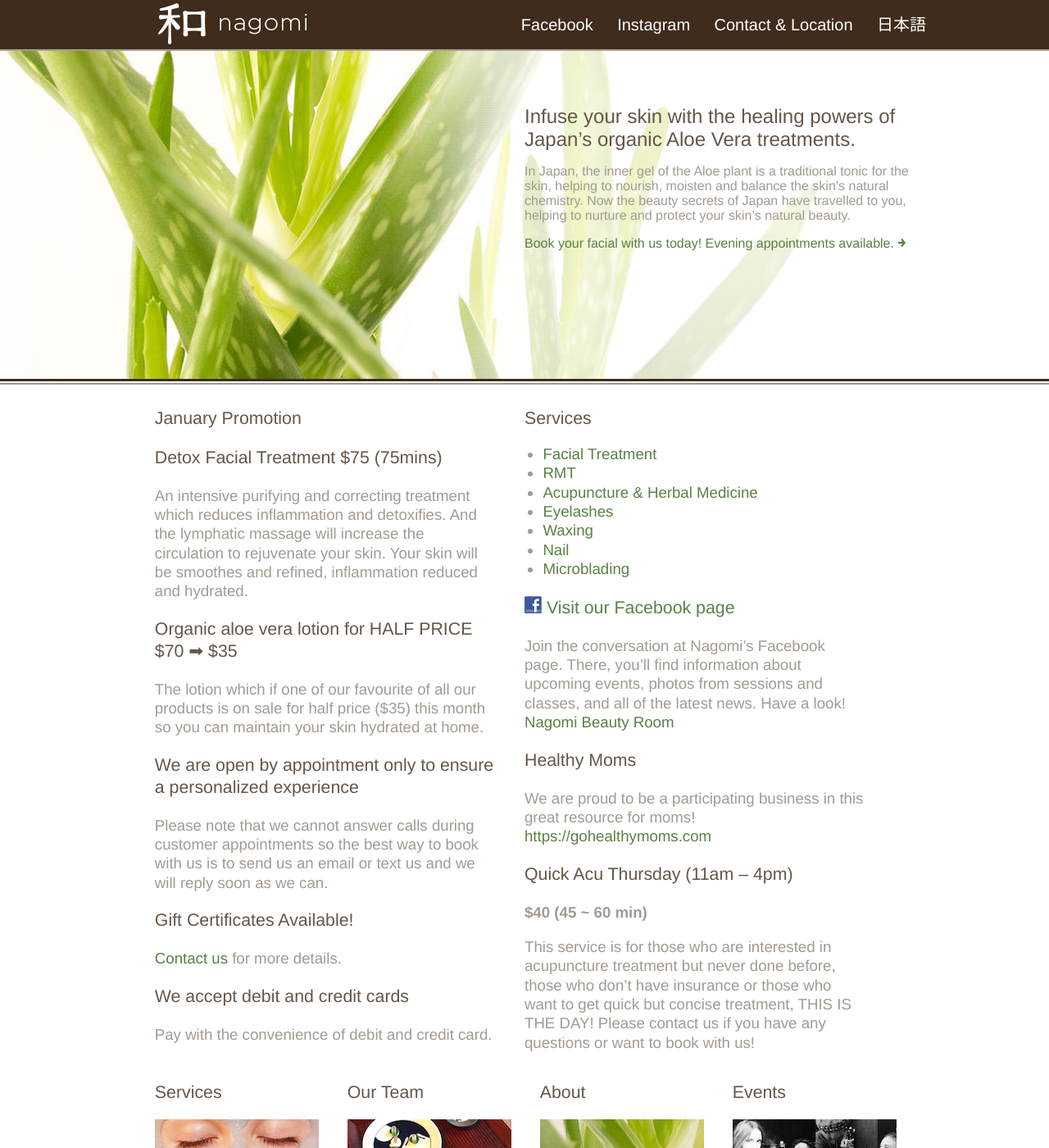
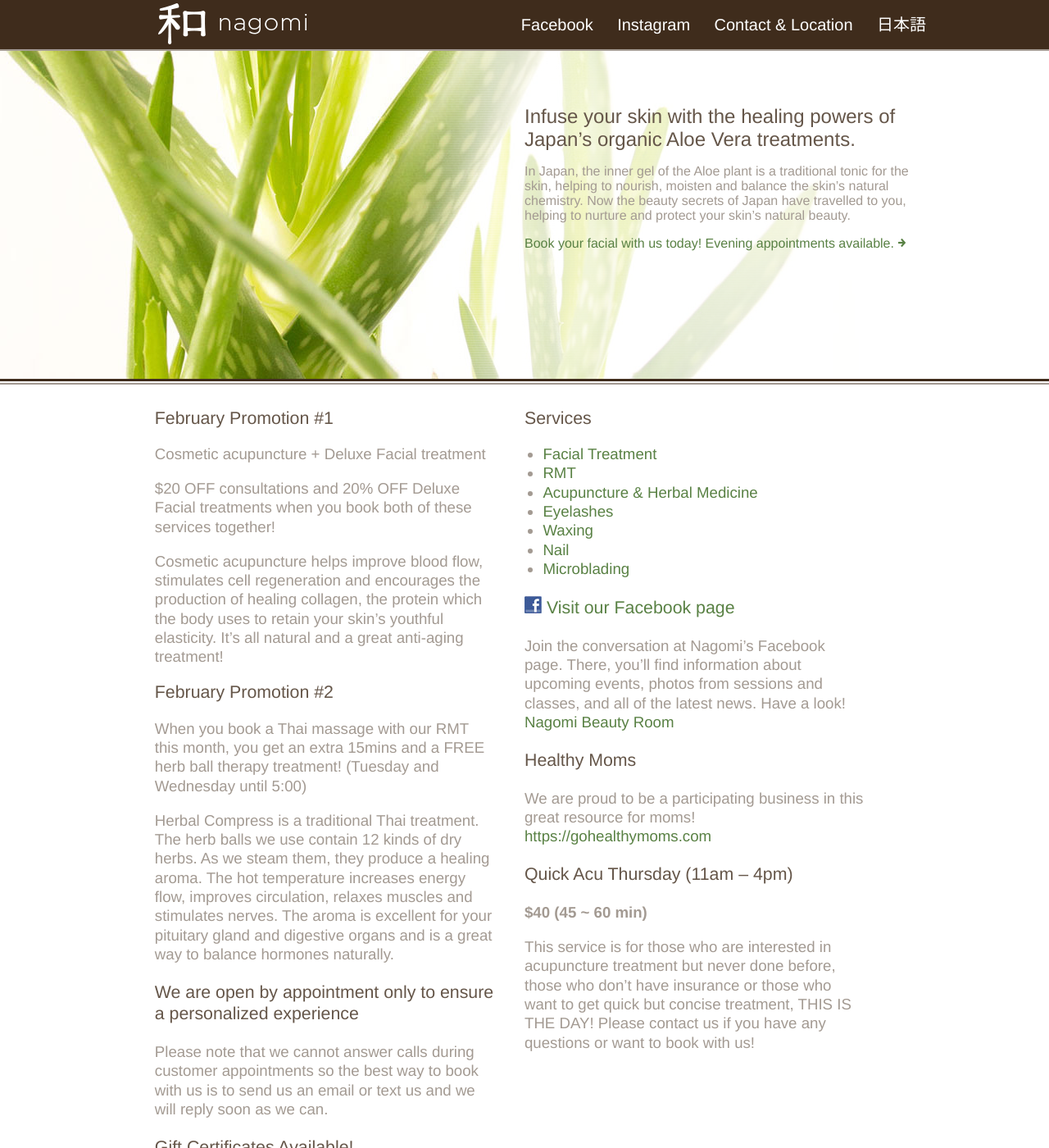
Before and after one commit to jamesaoverton/nagomi, a Jekyll site: the page built from index.md, in a window 1280 px wide and 1400 px high. Shown: the whole window at 82% size. Built offline with Jekyll 4.4.1, drawn with Linux system fonts in a browser that asks for light colours.

Commit message:
February update

```diff
--- a/index.md
+++ b/index.md
@@ -4,16 +4,20 @@ title: Beauty Salon Toronto | Nagomi.ca
 ---
 
 <div class="half">
-## January Promotion
 
-### Detox Facial Treatment $75 (75mins)
+## February Promotion #1
 
-An intensive purifying and correcting treatment which reduces inflammation and detoxifies.  And the lymphatic massage will increase the circulation to rejuvenate your skin.
-Your skin will be smoothes and refined, inflammation reduced and hydrated.
+Cosmetic acupuncture + Deluxe Facial treatment
 
-### Organic aloe vera lotion for HALF PRICE $70 ➡︎ $35
+$20 OFF consultations and 20% OFF Deluxe Facial treatments when you book both of these services together!
 
-The lotion which if one of our favourite of all our products is on sale for half price ($35) this month so you can maintain your skin hydrated at home.
+Cosmetic acupuncture helps improve blood flow, stimulates cell regeneration and encourages the production of healing collagen, the protein which the body uses to retain your skin’s youthful elasticity. It's all natural and a great anti-aging treatment!
+
+## February Promotion #2
+
+When you book a Thai massage with our RMT this month, you get an extra 15mins and a FREE herb ball therapy treatment! (Tuesday and Wednesday until 5:00)
+
+Herbal Compress is a traditional Thai treatment. The herb balls we use contain 12 kinds of dry herbs. As we steam them, they produce a healing aroma. The hot temperature increases energy flow, improves circulation, relaxes muscles and stimulates nerves. The aroma is excellent for your pituitary gland and digestive organs and is a great way to balance hormones naturally.
 
 ### We are open by appointment only to ensure a personalized experience
 
```
